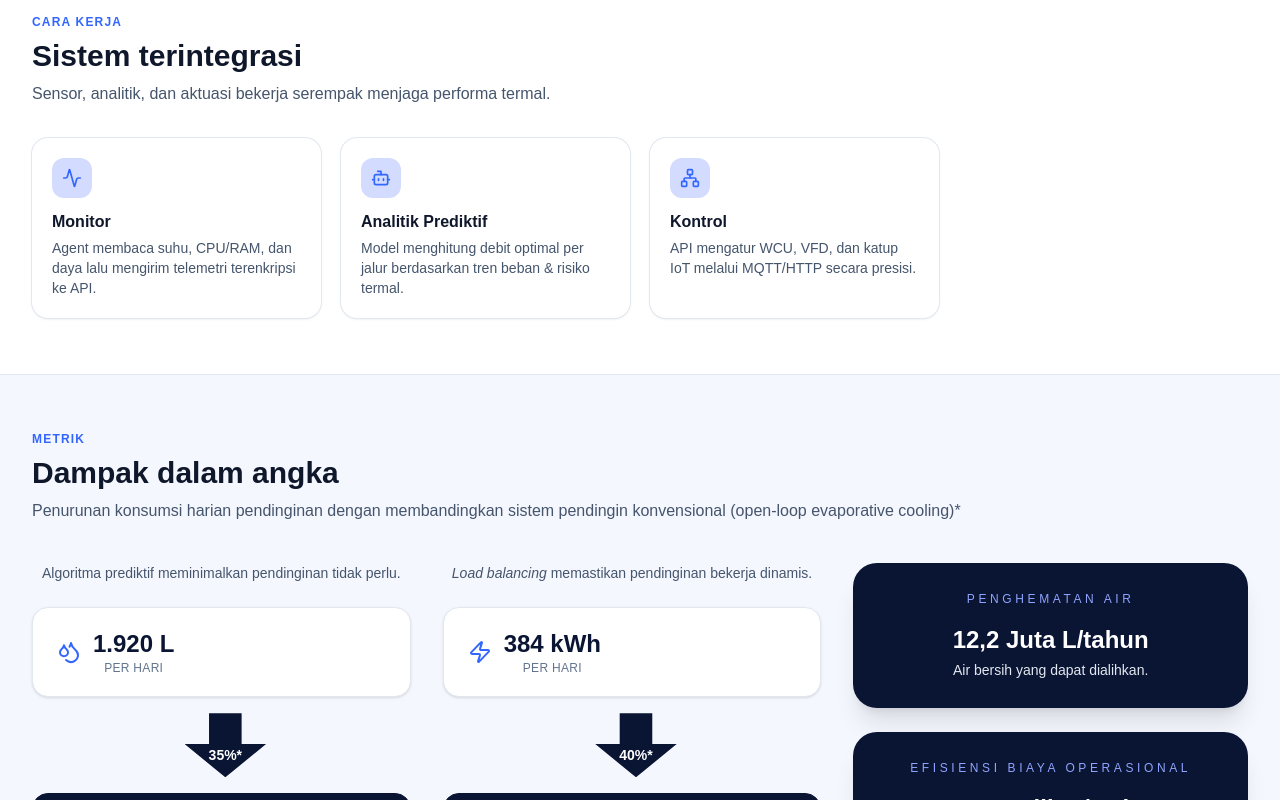
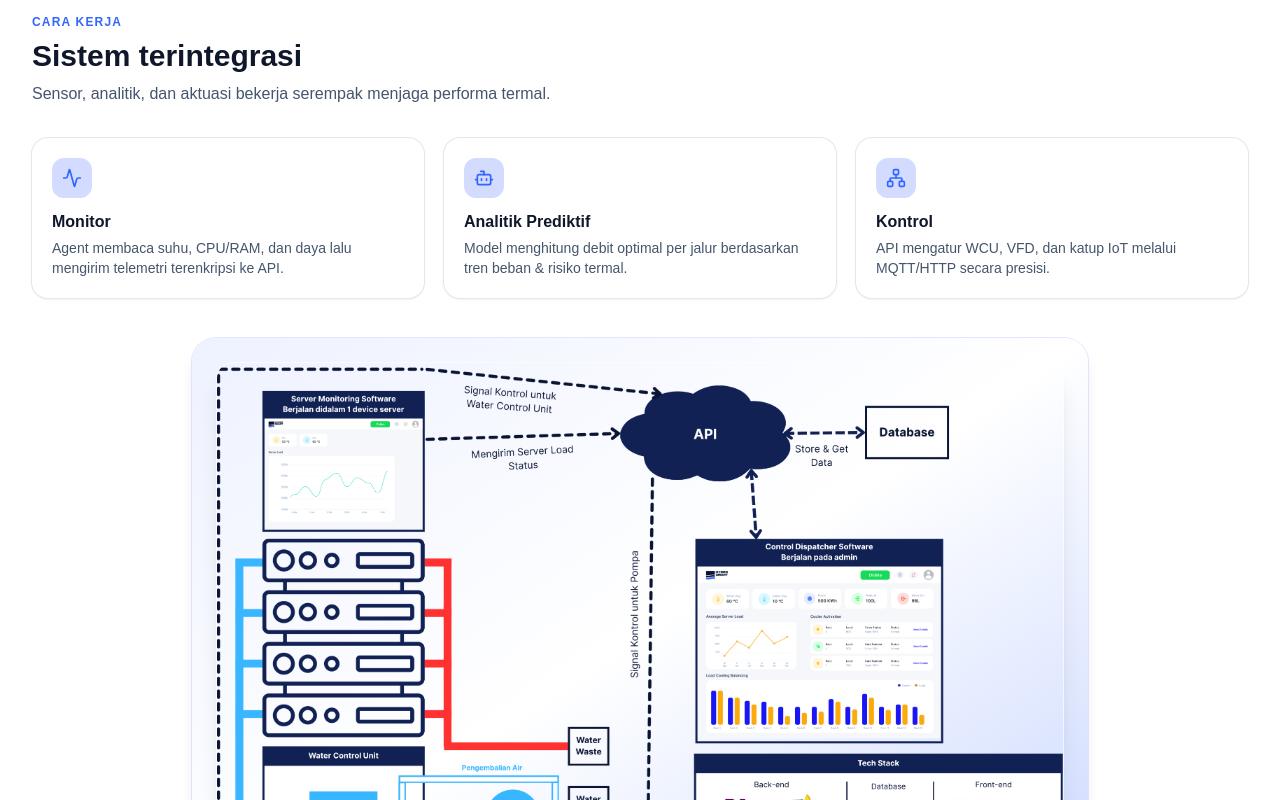
Before and after one commit to jareeee/hydrosmart, a Next.js app: page / in a window 1280 px wide. Shown: the part 1260-2060 px from the top of the page. Built offline with nearby package versions, Linux system fonts and the light colour scheme.

Commit message:
Added blueprint on cara kerja

```diff
--- a/src/app/page.tsx
+++ b/src/app/page.tsx
@@ -160,11 +160,23 @@ export default function HydroSmartLanding() {
       <section id="cara-kerja" className="bg-white border-y border-slate-200">
         <div className="mx-auto max-w-7xl px-4 sm:px-6 lg:px-8 py-14">
           <SectionHeader kicker="Cara Kerja" title="Sistem terintegrasi" subtitle="Sensor, analitik, dan aktuasi bekerja serempak menjaga performa termal." />
-          <ol className="mt-8 grid md:grid-cols-2 lg:grid-cols-4 gap-5">
+          <ol className="mt-8 grid gap-5 md:grid-cols-3">
             <Step icon={Activity} title="Monitor" desc="Agent membaca suhu, CPU/RAM, dan daya lalu mengirim telemetri terenkripsi ke API." />
             <Step icon={Bot} title="Analitik Prediktif" desc="Model menghitung debit optimal per jalur berdasarkan tren beban & risiko termal." />
             <Step icon={Network} title="Kontrol" desc="API mengatur WCU, VFD, dan katup IoT melalui MQTT/HTTP secara presisi." />
           </ol>
+          <div className="mt-10 flex justify-center">
+            <div className="relative w-full max-w-4xl overflow-hidden rounded-3xl bg-gradient-to-br from-[#eef2ff] via-white to-[#cbd8ff] p-6 shadow-lg ring-1 ring-[#d6ddff]/70">
+              <div className="absolute inset-0 -z-10 bg-white/40 blur-3xl" aria-hidden />
+              <Image
+                src="/blueprint.png"
+                alt="Blueprint alur kerja sistem HydroSmart"
+                width={960}
+                height={540}
+                className="mx-auto w-full rounded-2xl border border-white/60 shadow-xl"
+              />
+            </div>
+          </div>
         </div>
       </section>
 
```
Also changed, not shown: public/blueprint.png (added).
